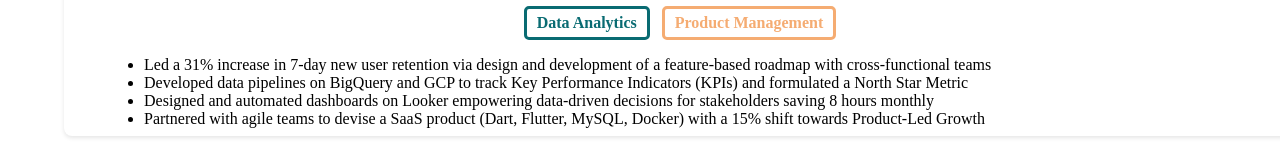
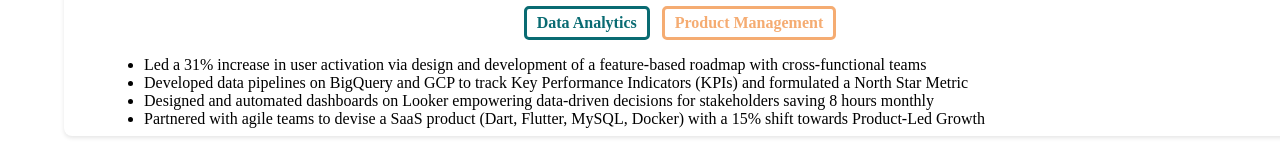
Before and after one commit to DevanshiShah9/DevanshiShah9.github.io, a plain HTML site: page Experience/experience.html in a window 1280 px wide. Shown: the part 768-914 px from the top of the page. Drawn offline with Linux system fonts and the light colour scheme.

Commit message:
- updated experience description

```diff
--- a/Experience/experience.html
+++ b/Experience/experience.html
@@ -108,7 +108,7 @@
                                         Management</div>
                                 </div>
                                 <ul>
-                                    <li>Led a 31% increase in 7-day new user retention via design and development of a
+                                    <li>Led a 31% increase in user activation via design and development of a
                                         feature-based roadmap with cross-functional teams</li>
                                     <li>Developed data pipelines on BigQuery and GCP to track Key Performance Indicators
                                         (KPIs) and formulated a North Star Metric</li>
```
